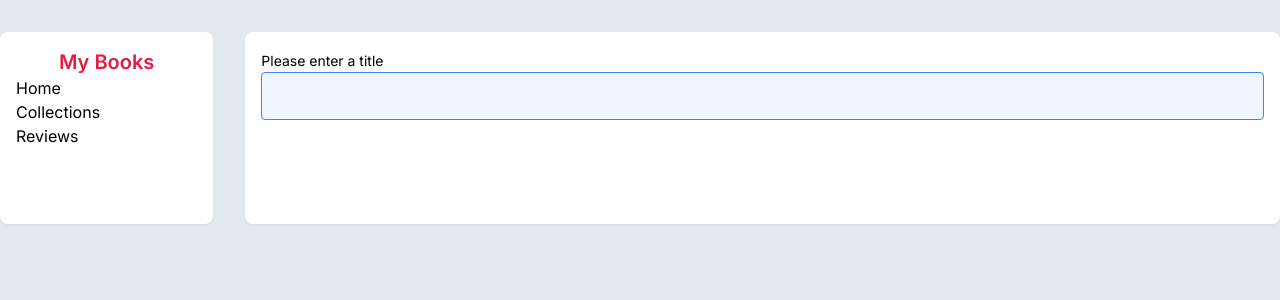
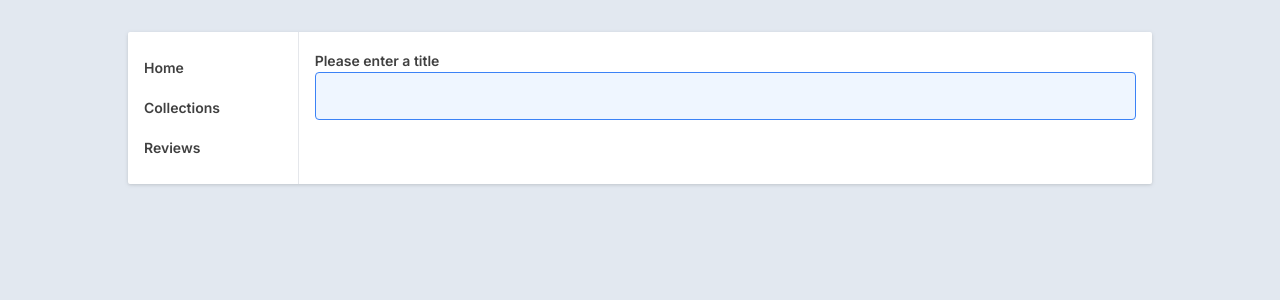
Before and after one commit to ach1209/book-reviews-app, a Vue app: page / in a window 1280 px wide. Shown: the top 300 px of the page. Built offline with nearby package versions, Linux system fonts and the light colour scheme.

Commit message:
Layout updates

```diff
--- a/src/App.vue
+++ b/src/App.vue
@@ -3,10 +3,10 @@ import AppSideBar from './components/AppSidebar/AppSidebar.vue'
 </script>
 
 <template>
-  <div class="max-w-screen-xl min-h-screen mx-auto py-8">
+  <div class="max-w-screen-lg min-h-screen mx-auto py-8 drop-shadow">
     <div class="flex justify-around">
       <AppSideBar />
-      <div class="flex-1 min-h-max ml-8 p-4 bg-white rounded-lg shadow-sm">
+      <div class="flex-1 min-h-max p-4 bg-white rounded-tr-sm rounded-br-sm">
         <router-view></router-view>
       </div>
     </div>
--- a/src/components/AppSidebar/AppSidebar.vue
+++ b/src/components/AppSidebar/AppSidebar.vue
@@ -7,10 +7,12 @@ const tabData = [
 </script>
 
 <template>
-  <div class="w-2/12 lg:h-48 p-4 bg-white rounded-lg shadow-sm">
-    <h2 class="text-center text-rose-600">My Books</h2>
+  <div class="w-2/12 lg:h-auto py-4 bg-white rounded-tl-sm rounded-bl-sm border-r">
     <ul>
-      <li v-for="tab in tabData" :key="tab.id">
+      <li
+        v-for="tab in tabData" :key="tab.id"
+        class="h-10 px-4 flex items-center neutral-text-sm hover:rounded-sm hover:bg-blue-50 hover:text-blue-500"
+      >
         <router-link :to="tab.path">
           {{ tab.title }}
         </router-link>
--- a/src/components/SearchBar/SearchBar.vue
+++ b/src/components/SearchBar/SearchBar.vue
@@ -10,10 +10,10 @@ function handleInput() {
 </script>
 
 <template>
-  <label for="search" class="text-sm">Please enter a title</label>
+  <label for="search" class="neutral-text-sm">Please enter a title</label>
   <input
     type="text" id="search" :value="props.modelValue"
     @input="$emit('update:modelValue', $event.target.value)"
     @keyup.native.enter="handleInput"
-    class="w-full h-12 px-2 rounded border border-blue-500 bg-blue-50 focus:outline-none" />
+    class="w-full h-12 px-2 rounded border border-blue-500 bg-blue-50 focus:outline-none neutral-text-sm" />
 </template>
--- a/src/index.css
+++ b/src/index.css
@@ -19,3 +19,9 @@
 
 @tailwind components;
 @tailwind utilities;
+
+@layer utilities {
+  .neutral-text-sm {
+    @apply text-sm text-neutral-700 font-semibold;
+  }
+}
```
